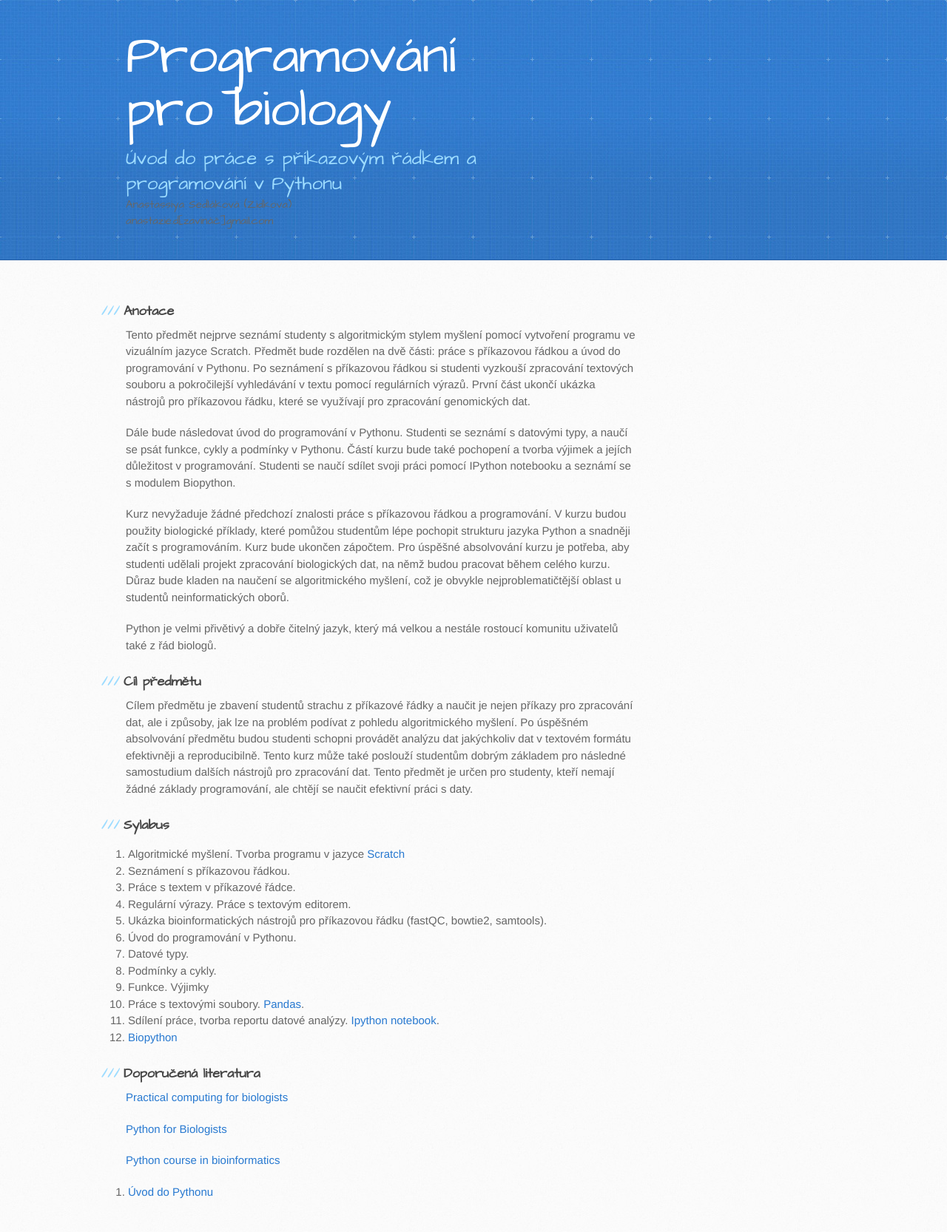
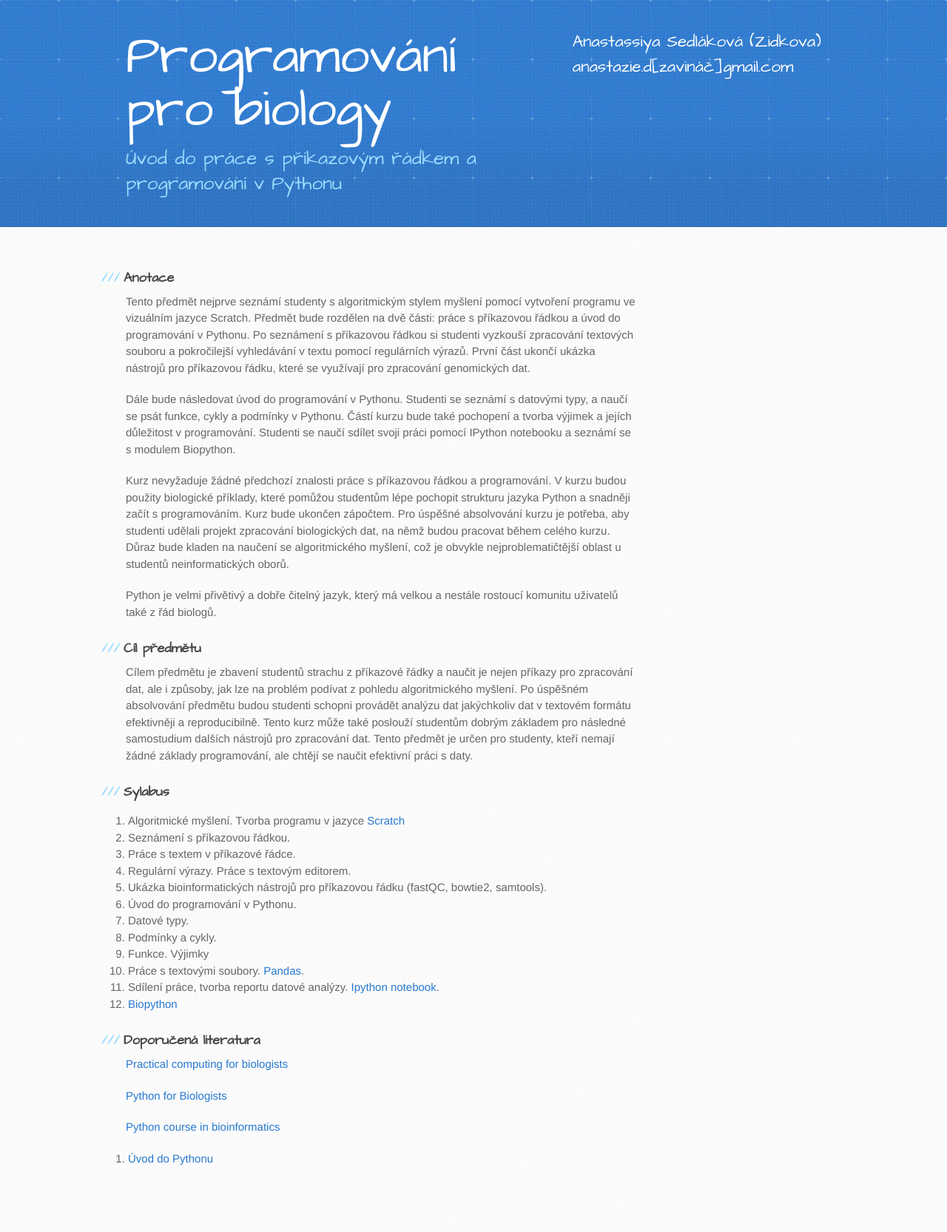
Before and after one commit to anastazie/intro_python_biol, a Jekyll site: the page built from index.md, in a window 1280 px wide. Shown: the whole page at 74% size. Built offline with Jekyll 4.4.1, drawn with Linux system fonts in a browser that asks for light colours; after the commit the page ends 1621 px from its top, so only the background shows below that.

Commit message:
add "name" class

```diff
--- a/stylesheets/stylesheet.css
+++ b/stylesheets/stylesheet.css
@@ -536,6 +536,15 @@ header a.button {
   right: 0;
   background: transparent url(../images/github-button.png) 0 0 no-repeat;
 }
+
+header div.name {
+    color: white;
+    font-size: 150%;
+    position: absolute;
+    top: 0;
+    right: 0;
+}
+
 aside a.button {
   display: block;
   width: 138px;
```
